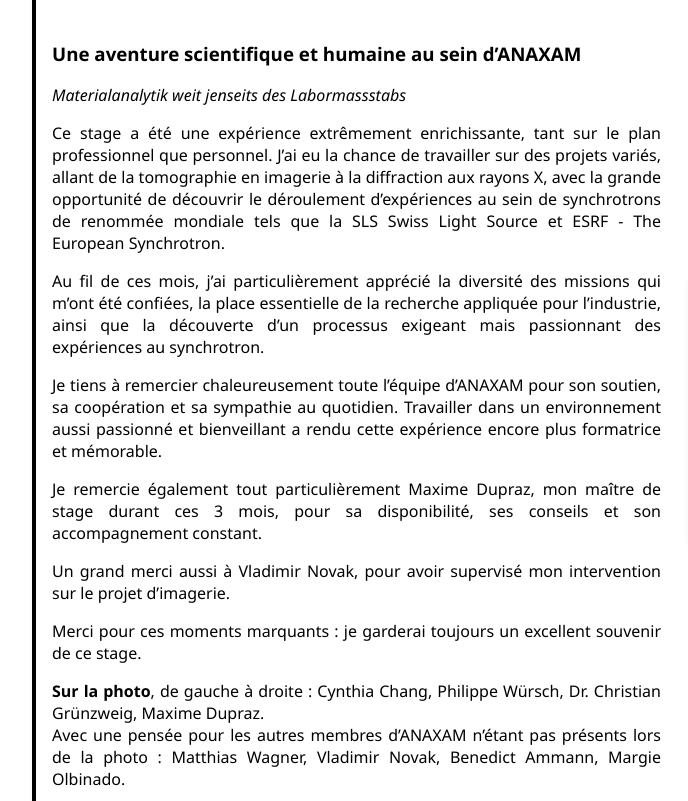
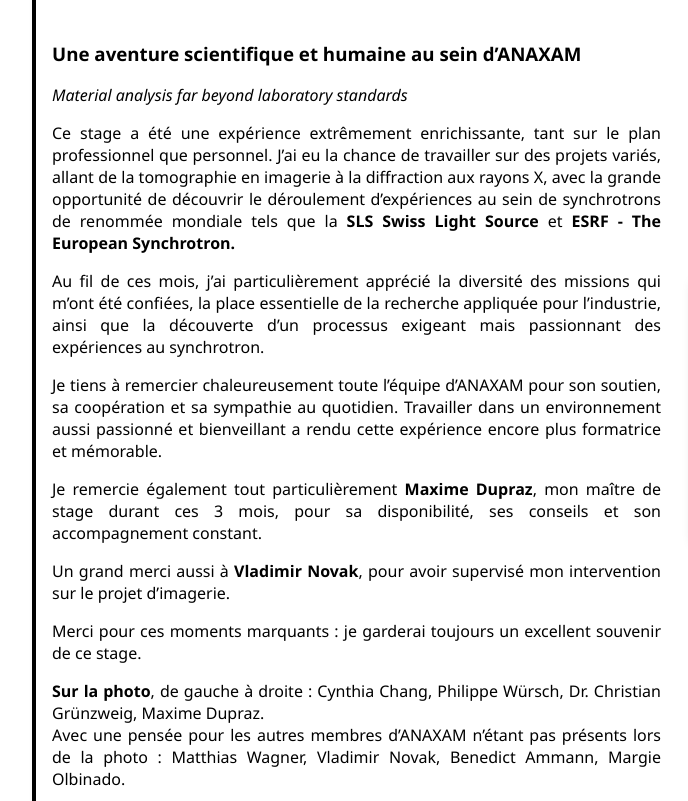
Before and after one commit to MaelBrnd/website, a plain HTML site: page experience_pro/anaxam.html in a window 1280 px wide. Shown: the part 544-1345 px from the top of the page, 90-778 px from the left. Drawn offline with Linux system fonts and the light colour scheme; grey boxes are pictures that could not be loaded.

Commit message:
Update anaxam.html

```diff
--- a/experience_pro/anaxam.html
+++ b/experience_pro/anaxam.html
@@ -50,18 +50,18 @@
         <!-- Texte justifié -->
         <div style="flex: 1 1 60%; min-width: 300px; text-align: justify;">
           <h3>Une aventure scientifique et humaine au sein d’ANAXAM</h3>
-          <p><em>Materialanalytik weit jenseits des Labormassstabs</em></p>
+          <p><em>Material analysis far beyond laboratory standards</em></p>
 
           <p>Ce stage a été une expérience extrêmement enrichissante, tant sur le plan professionnel que personnel.
-            J’ai eu la chance de travailler sur des projets variés, allant de la tomographie en imagerie à la diffraction aux rayons X, avec la grande opportunité de découvrir le déroulement d’expériences au sein de synchrotrons de renommée mondiale tels que la SLS Swiss Light Source et ESRF - The European Synchrotron.</p>
+            J’ai eu la chance de travailler sur des projets variés, allant de la tomographie en imagerie à la diffraction aux rayons X, avec la grande opportunité de découvrir le déroulement d’expériences au sein de synchrotrons de renommée mondiale tels que la <strong>SLS Swiss Light Source</strong> et <strong>ESRF - The European Synchrotron.</strong></p>
 
           <p>Au fil de ces mois, j’ai particulièrement apprécié la diversité des missions qui m’ont été confiées, la place essentielle de la recherche appliquée pour l’industrie, ainsi que la découverte d’un processus exigeant mais passionnant des expériences au synchrotron.</p>
 
           <p>Je tiens à remercier chaleureusement toute l’équipe d’ANAXAM pour son soutien, sa coopération et sa sympathie au quotidien. Travailler dans un environnement aussi passionné et bienveillant a rendu cette expérience encore plus formatrice et mémorable.</p>
 
-          <p>Je remercie également tout particulièrement Maxime Dupraz, mon maître de stage durant ces 3 mois, pour sa disponibilité, ses conseils et son accompagnement constant.</p>
+          <p>Je remercie également tout particulièrement <strong>Maxime Dupraz</strong>, mon maître de stage durant ces 3 mois, pour sa disponibilité, ses conseils et son accompagnement constant.</p>
 
-          <p>Un grand merci aussi à Vladimir Novak, pour avoir supervisé mon intervention sur le projet d’imagerie.</p>
+          <p>Un grand merci aussi à <strong>Vladimir Novak</strong>, pour avoir supervisé mon intervention sur le projet d’imagerie.</p>
 
           <p>Merci pour ces moments marquants : je garderai toujours un excellent souvenir de ce stage.</p>
 
```
